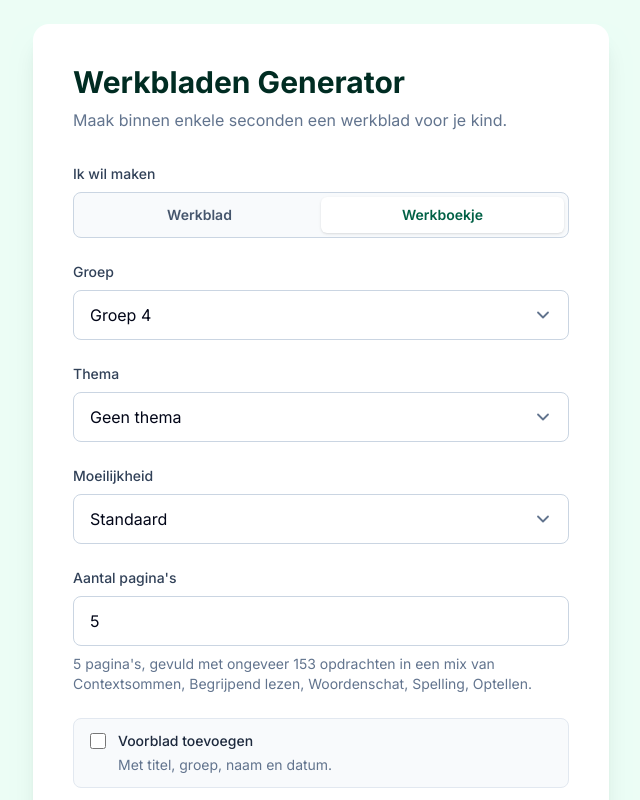
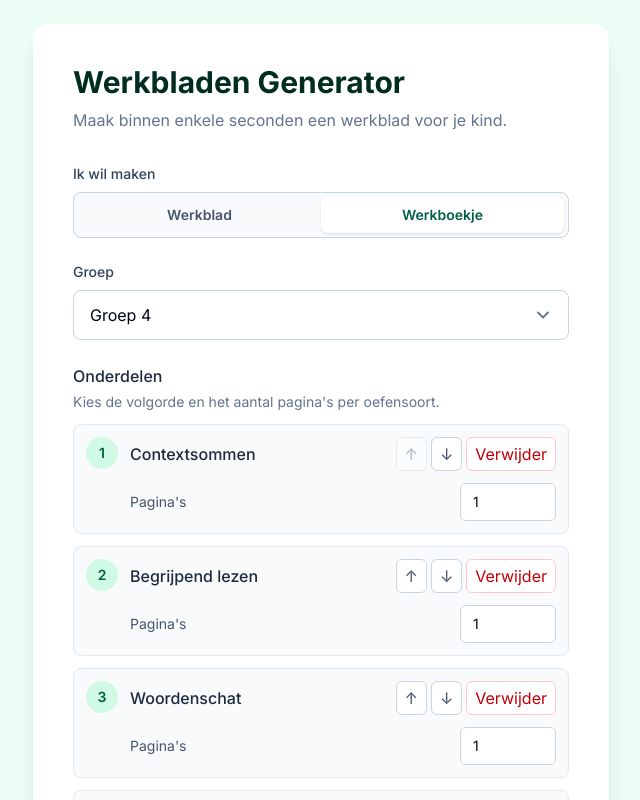
Before and after one commit to Christianlangelaar/werkbladen-generator, a Vue app: page / in a window 1280 px wide. Both pictures are taken after a click on the button "Werkboekje". Shown: the top 800 px of the page, without its empty margins (319-959 px from the left). Built offline with nearby package versions, Linux system fonts and the light colour scheme.

Commit message:
Add custom workbook builder

```diff
--- a/src/components/WorksheetForm.vue
+++ b/src/components/WorksheetForm.vue
@@ -18,12 +18,19 @@ type ExerciseOptionGroup = {
     options: ExerciseOption[]
 }
 
+type WorkbookBuilderItem = {
+    id: number
+    exercise: string
+    pages: number
+}
+
 type StoredWorksheetSettings = {
     mode?: WorksheetMode
     group?: string
     exercise?: string
     assignmentAmount?: number
     pageCount?: number
+    workbookItems?: Array<{ exercise?: string, pages?: number }>
     includeCoverPage?: boolean
     includeAnswerSheet?: boolean
     theme?: string
@@ -37,6 +44,7 @@ const defaultPageCount = 5
 const defaultAssignmentAmount = 10
 const maxWorksheetPages = 5
 const maxWorkbookPages = 25
+const maxWorkbookSectionPages = 5
 const compactArithmeticQuestionsPerPage = 100
 const readingQuestionsPerPage = 7
 const summaryQuestionsPerPage = 4
@@ -49,6 +57,9 @@ const mode = ref<WorksheetMode>(defaultMode)
 const group = ref(defaultGroup)
 const exercise = ref(defaultExercise)
 const pageCount = ref(defaultPageCount)
+const workbookItems = ref<WorkbookBuilderItem[]>([])
+const workbookExerciseToAdd = ref('')
+let nextWorkbookItemId = 1
 const assignmentAmount = ref(defaultAssignmentAmount)
 const includeCoverPage = ref(false)
 const includeAnswerSheet = ref(false)
@@ -326,8 +337,6 @@ const generationSourceLabel = computed(() => {
     if (lastGenerationResult.value?.source === 'fallback') return 'Standaardcontent gebruikt'
     return 'Lokaal opgebouwd'
 })
-const workbookExercises = computed(() => workbookExercisesByGroup[group.value] ?? workbookExercisesByGroup[defaultGroup] ?? [])
-
 function getQuestionsPerPage(exerciseValue: string) {
     if (exerciseValue === 'raamfiguren') {
         return 3
@@ -372,61 +381,81 @@ function getQuestionsPerPage(exerciseValue: string) {
     return standardQuestionsPerPage
 }
 
-function getWorkbookSectionsForPageCount(pageAmount: number) {
-    const exercises = workbookExercises.value
+function createDefaultWorkbookItems(groupValue: string, pageAmount = defaultPageCount) {
+    const exercises = workbookExercisesByGroup[groupValue] ?? workbookExercisesByGroup[defaultGroup] ?? []
+    const itemCount = Math.min(Math.max(Math.trunc(pageAmount), 1), exercises.length, maxWorkbookPages)
 
-    if (exercises.length === 0) {
-        return []
+    return exercises.slice(0, itemCount).map((exerciseValue) => ({
+        id: nextWorkbookItemId++,
+        exercise: exerciseValue,
+        pages: 1,
+    }))
+}
+
+function normalizeWorkbookItems(value: unknown, groupValue: string, legacyPageCount?: unknown) {
+    if (!Array.isArray(value)) {
+        return createDefaultWorkbookItems(groupValue, normalizePageCount(legacyPageCount))
     }
 
-    const activePageCount = Math.min(Math.max(Math.trunc(pageAmount), 1), maxWorkbookPages)
+    const validExercises = new Set(workbookExercisesByGroup[groupValue] ?? [])
+    const seenExercises = new Set<string>()
+    let remainingPages = maxWorkbookPages
+    const items: WorkbookBuilderItem[] = []
 
-    return Array.from({ length: activePageCount }, (_, index) => {
-        const exerciseValue = exercises[index % exercises.length] ?? exercises[0] ?? defaultExercise
+    for (const candidate of value) {
+        if (!candidate || typeof candidate !== 'object') continue
+        const { exercise: exerciseValue, pages: pagesValue } = candidate as { exercise?: unknown, pages?: unknown }
+        if (typeof exerciseValue !== 'string' || !validExercises.has(exerciseValue) || seenExercises.has(exerciseValue)) continue
 
-        return {
-            exercise: exerciseValue,
-            amount: getQuestionsPerPage(exerciseValue),
-        }
-    }) satisfies WorkbookSection[]
+        const pages = Math.min(
+            Math.max(Math.trunc(Number(pagesValue) || 1), 1),
+            maxWorkbookSectionPages,
+            remainingPages,
+        )
+        items.push({ id: nextWorkbookItemId++, exercise: exerciseValue, pages })
+        seenExercises.add(exerciseValue)
+        remainingPages -= pages
+        if (remainingPages === 0) break
+    }
+
+    return items.length > 0 ? items : createDefaultWorkbookItems(groupValue)
 }
 
 const questionsPerPage = computed(() => getQuestionsPerPage(exercise.value))
-const workbookSections = computed(() => getWorkbookSectionsForPageCount(pageCount.value))
+const workbookSections = computed(() => workbookItems.value.map((item) => ({
+    exercise: item.exercise,
+    amount: item.pages * getQuestionsPerPage(item.exercise),
+})) satisfies WorkbookSection[])
+const workbookPageCount = computed(() => workbookItems.value.reduce((total, item) => total + item.pages, 0))
+const availableWorkbookExercises = computed(() => {
+    const selectedExercises = new Set(workbookItems.value.map((item) => item.exercise))
+    return exerciseOptions.value.filter((option) => !selectedExercises.has(option.value))
+})
 const workbookAssignmentAmount = computed(() => workbookSections.value.reduce((total, section) => total + section.amount, 0))
 const maxAssignmentAmount = computed(() => questionsPerPage.value * maxWorksheetPages)
 const estimatedPageCount = computed(() => {
     if (isWorkbookMode.value) {
-        return pageCount.value
+        return workbookPageCount.value
     }
 
     return Math.max(1, Math.ceil(assignmentAmount.value / questionsPerPage.value))
 })
-const quantityInputId = computed(() => isWorkbookMode.value ? 'page-count' : 'assignment-amount')
-const quantityLabel = computed(() => isWorkbookMode.value ? "Aantal pagina's" : 'Aantal opdrachten')
-const quantityMax = computed(() => isWorkbookMode.value ? maxWorkbookPages : maxAssignmentAmount.value)
+const quantityInputId = 'assignment-amount'
+const quantityLabel = 'Aantal opdrachten'
+const quantityMax = computed(() => maxAssignmentAmount.value)
 const quantityValue = computed({
-    get() {
-        return isWorkbookMode.value ? pageCount.value : assignmentAmount.value
-    },
-    set(value: number) {
-        if (isWorkbookMode.value) {
-            pageCount.value = value
-            return
-        }
-
-        assignmentAmount.value = value
-    },
+    get: () => assignmentAmount.value,
+    set: (value: number) => { assignmentAmount.value = value },
 })
 const amountHelpText = computed(() => {
     if (isWorkbookMode.value) {
-        const pageLabel = pageCount.value === 1 ? 'pagina' : "pagina's"
+        const pageLabel = workbookPageCount.value === 1 ? 'pagina' : "pagina's"
         const exerciseLabels = [...new Set(workbookSections.value.map((section) => (
             exerciseLabelByValue.value.get(section.exercise) ?? section.exercise
         )))]
             .join(', ')
 
-        return `${pageCount.value} ${pageLabel}, gevuld met ongeveer ${workbookAssignmentAmount.value} opdrachten in een mix van ${exerciseLabels}.`
+        return `${workbookPageCount.value} ${pageLabel}, ongeveer ${workbookAssignmentAmount.value} opdrachten in ${exerciseLabels}.`
     }
 
     const assignmentLabel = exercise.value === 'tellen-cijfers'
@@ -448,6 +477,32 @@ const supportsDifficulty = computed(() => isWorkbookMode.value || ![
     'woorden-overtrekken',
 ].includes(exercise.value) && !exercise.value.startsWith('tellen-'))
 const activeTheme = computed(() => supportsTheme.value ? normalizeTheme(theme.value) : '')
+
+function addWorkbookItem() {
+    const exerciseValue = workbookExerciseToAdd.value || availableWorkbookExercises.value[0]?.value
+    if (!exerciseValue || workbookPageCount.value >= maxWorkbookPages) return
+
+    workbookItems.value.push({ id: nextWorkbookItemId++, exercise: exerciseValue, pages: 1 })
+    workbookExerciseToAdd.value = ''
+}
+
+function removeWorkbookItem(id: number) {
+    if (workbookItems.value.length <= 1) return
+    workbookItems.value = workbookItems.value.filter((item) => item.id !== id)
+}
+
+function moveWorkbookItem(index: number, direction: -1 | 1) {
+    const targetIndex = index + direction
+    if (targetIndex < 0 || targetIndex >= workbookItems.value.length) return
+
+    const items = [...workbookItems.value]
+    const currentItem = items[index]
+    const targetItem = items[targetIndex]
+    if (!currentItem || !targetItem) return
+    items[index] = targetItem
+    items[targetIndex] = currentItem
+    workbookItems.value = items
+}
 
 function getFirstExerciseForGroup(groupValue: string) {
     return exerciseOptionGroupsByGroup[groupValue]?.[0]?.options[0]?.value ?? defaultExercise
@@ -522,6 +577,11 @@ function loadStoredSettings() {
                 : undefined)
 
         pageCount.value = normalizePageCount(parsedSettings.pageCount)
+        workbookItems.value = normalizeWorkbookItems(
+            parsedSettings.workbookItems,
+            storedGroup,
+            parsedSettings.pageCount,
+        )
         assignmentAmount.value = normalizeAssignmentAmount(storedAssignmentAmount)
         includeCoverPage.value = normalizeBoolean(parsedSettings.includeCoverPage)
         includeAnswerSheet.value = normalizeBoolean(parsedSettings.includeAnswerSheet)
@@ -538,6 +598,10 @@ function saveStoredSettings() {
         group: group.value,
         exercise: exercise.value,
         pageCount: normalizePageCount(pageCount.value),
+        workbookItems: workbookItems.value.map(({ exercise: exerciseValue, pages }) => ({
+            exercise: exerciseValue,
+            pages,
+        })),
         assignmentAmount: normalizeAssignmentAmount(assignmentAmount.value),
         includeCoverPage: includeCoverPage.value,
         includeAnswerSheet: includeAnswerSheet.value,
@@ -548,19 +612,50 @@ function saveStoredSettings() {
 
 loadStoredSettings()
 
+if (workbookItems.value.length === 0) {
+    workbookItems.value = createDefaultWorkbookItems(group.value)
+}
+
 watch(group, () => {
     const hasSelectedExercise = exerciseOptions.value.some((option) => option.value === exercise.value)
 
     if (!hasSelectedExercise) {
         exercise.value = exerciseOptions.value[0]?.value ?? 'contextsommen'
     }
+
+    workbookItems.value = normalizeWorkbookItems(workbookItems.value, group.value)
+    workbookExerciseToAdd.value = ''
 })
 
-watch([mode, group, exercise, pageCount, assignmentAmount, includeCoverPage, includeAnswerSheet, theme, difficulty], saveStoredSettings)
+watch(
+    [mode, group, exercise, pageCount, assignmentAmount, workbookItems, includeCoverPage, includeAnswerSheet, theme, difficulty],
+    saveStoredSettings,
+    { deep: true },
+)
 
 function validateAmount() {
+    if (isWorkbookMode.value) {
+        if (workbookItems.value.length === 0 || workbookPageCount.value < 1) {
+            amountError.value = 'Voeg minimaal één onderdeel toe.'
+            return false
+        }
+        if (workbookItems.value.some((item) => (
+            !Number.isInteger(item.pages) || item.pages < 1 || item.pages > maxWorkbookSectionPages
+        ))) {
+            amountError.value = `Kies per onderdeel 1 tot ${maxWorkbookSectionPages} pagina's.`
+            return false
+        }
+        if (workbookPageCount.value > maxWorkbookPages) {
+            amountError.value = `Je kunt maximaal ${maxWorkbookPages} pagina's maken.`
+            return false
+        }
+
+        amountError.value = ''
+        return true
+    }
+
     if (quantityValue.value < 1) {
-        amountError.value = isWorkbookMode.value ? 'Kies minimaal 1 pagina.' : 'Kies minimaal 1 opdracht.'
+        amountError.value = 'Kies minimaal 1 opdracht.'
 
         return false
     }
@@ -572,9 +667,7 @@ function validateAmount() {
                 ? 'dobbelstenen'
             : compactArithmeticExercises.has(exercise.value) ? 'sommen' : 'opdrachten'
 
-        amountError.value = isWorkbookMode.value
-            ? `Je kunt maximaal ${maxWorkbookPages} pagina's maken.`
-            : `Je kunt maximaal ${maxAssignmentAmount.value} ${assignmentLabel} genereren.`
+        amountError.value = `Je kunt maximaal ${maxAssignmentAmount.value} ${assignmentLabel} genereren.`
 
         return false
     }
@@ -584,7 +677,7 @@ function validateAmount() {
     return true
 }
 
-watch([mode, exercise, pageCount, assignmentAmount], validateAmount)
+watch([mode, exercise, assignmentAmount, workbookItems], validateAmount, { deep: true })
 
 function startGenerationTimer() {
     generationStartedAt.value = Date.now()
@@ -670,12 +763,9 @@ async function generatePdf() {
         @submit.prevent="generatePdf"
     >
         <div>
-            <label
-                class="mb-2 block text-sm font-medium text-slate-700"
-            >
+            <label class="mb-2 block text-sm font-medium text-slate-700">
                 Ik wil maken
             </label>
-
             <div class="grid grid-cols-2 rounded-lg border border-slate-300 bg-slate-50 p-1">
                 <button
                     type="button"
@@ -687,7 +777,6 @@ async function generatePdf() {
                 >
                     Werkblad
                 </button>
-
                 <button
                     type="button"
                     :disabled="isGenerating"
@@ -708,7 +797,6 @@ async function generatePdf() {
             >
                 Groep
             </label>
-
             <div class="relative">
                 <select
                     id="group"
@@ -716,32 +804,14 @@ async function generatePdf() {
                     :disabled="isGenerating"
                     :class="selectClass"
                 >
-                    <option value="1">
-                        Groep 1
-                    </option>
-                    <option value="2">
-                        Groep 2
-                    </option>
-                    <option value="3">
-                        Groep 3
-                    </option>
-                    <option value="4">
-                        Groep 4
-                    </option>
-                    <option value="5">
-                        Groep 5
-                    </option>
-                    <option value="6">
-                        Groep 6
-                    </option>
-                    <option value="7">
-                        Groep 7
-                    </option>
-                    <option value="8">
-                        Groep 8
+                    <option
+                        v-for="groupNumber in 8"
+                        :key="groupNumber"
+                        :value="String(groupNumber)"
+                    >
+                        Groep {{ groupNumber }}
                     </option>
                 </select>
-
                 <span class="pointer-events-none absolute inset-y-0 right-4 flex items-center text-slate-500">
                     <svg
                         aria-hidden="true"
@@ -760,6 +830,143 @@ async function generatePdf() {
                 </span>
             </div>
         </div>
+
+        <section
+            v-if="isWorkbookMode"
+            class="space-y-3"
+            aria-labelledby="workbook-builder-title"
+        >
+            <div>
+                <h2
+                    id="workbook-builder-title"
+                    class="font-medium text-slate-800"
+                >
+                    Onderdelen
+                </h2>
+                <p class="mt-1 text-sm text-slate-500">
+                    Kies de volgorde en het aantal pagina's per oefensoort.
+                </p>
+            </div>
+
+            <ol class="space-y-3">
+                <li
+                    v-for="(item, itemIndex) in workbookItems"
+                    :key="item.id"
+                    class="rounded-lg border border-slate-200 bg-slate-50 p-3"
+                >
+                    <div class="flex items-start gap-3">
+                        <span class="flex h-8 w-8 shrink-0 items-center justify-center rounded-full bg-emerald-100 text-sm font-semibold text-emerald-800">
+                            {{ itemIndex + 1 }}
+                        </span>
+
+                        <div class="min-w-0 flex-1 space-y-3">
+                            <div class="flex flex-wrap items-center justify-between gap-2">
+                                <span class="font-medium text-slate-800">
+                                    {{ exerciseLabelByValue.get(item.exercise) ?? item.exercise }}
+                                </span>
+                                <div class="flex gap-1">
+                                    <button
+                                        type="button"
+                                        :disabled="isGenerating || itemIndex === 0"
+                                        :aria-label="`${exerciseLabelByValue.get(item.exercise) ?? item.exercise} omhoog`"
+                                        class="rounded-md border border-slate-300 bg-white px-2 py-1 text-slate-600 hover:bg-slate-100 disabled:cursor-not-allowed disabled:opacity-40"
+                                        @click="moveWorkbookItem(itemIndex, -1)"
+                                    >
+                                        ↑
+                                    </button>
+                                    <button
+                                        type="button"
+                                        :disabled="isGenerating || itemIndex === workbookItems.length - 1"
+                                        :aria-label="`${exerciseLabelByValue.get(item.exercise) ?? item.exercise} omlaag`"
+                                        class="rounded-md border border-slate-300 bg-white px-2 py-1 text-slate-600 hover:bg-slate-100 disabled:cursor-not-allowed disabled:opacity-40"
+                                        @click="moveWorkbookItem(itemIndex, 1)"
+                                    >
+                                        ↓
+                                    </button>
+                                    <button
+                                        type="button"
+                                        :disabled="isGenerating || workbookItems.length <= 1"
+                                        :aria-label="`${exerciseLabelByValue.get(item.exercise) ?? item.exercise} verwijderen`"
+                                        class="rounded-md border border-red-200 bg-white px-2 py-1 text-red-700 hover:bg-red-50 disabled:cursor-not-allowed disabled:opacity-40"
+                                        @click="removeWorkbookItem(item.id)"
+                                    >
+                                        Verwijder
+                                    </button>
+                                </div>
+                            </div>
+
+                            <label
+                                :for="`workbook-pages-${item.id}`"
+                                class="flex items-center justify-between gap-3 text-sm text-slate-600"
+                            >
+                                <span>Pagina's</span>
+                                <input
+                                    :id="`workbook-pages-${item.id}`"
+                                    v-model.number="item.pages"
+                                    type="number"
+                                    :aria-label="`${exerciseLabelByValue.get(item.exercise) ?? item.exercise}: pagina's`"
+                                    min="1"
+                                    :max="maxWorkbookSectionPages"
+                                    :disabled="isGenerating"
+                                    class="w-24 rounded-md border border-slate-300 bg-white px-3 py-2 text-slate-950 focus:border-emerald-600 focus:outline-none focus:ring-2 focus:ring-emerald-100"
+                                >
+                            </label>
+                        </div>
+                    </div>
+                </li>
+            </ol>
+
+            <div
+                v-if="availableWorkbookExercises.length > 0"
+                class="flex flex-col gap-2 sm:flex-row"
+            >
+                <label
+                    for="workbook-exercise-add"
+                    class="sr-only"
+                >
+                    Oefensoort toevoegen
+                </label>
+                <select
+                    id="workbook-exercise-add"
+                    v-model="workbookExerciseToAdd"
+                    :disabled="isGenerating || workbookPageCount >= maxWorkbookPages"
+                    :class="selectClass"
+                >
+                    <option value="">
+                        Kies een oefensoort
+                    </option>
+                    <option
+                        v-for="option in availableWorkbookExercises"
+                        :key="option.value"
+                        :value="option.value"
+                    >
+                        {{ option.label }}
+                    </option>
+                </select>
+                <button
+                    type="button"
+                    :disabled="isGenerating || !workbookExerciseToAdd || workbookPageCount >= maxWorkbookPages"
+                    class="shrink-0 rounded-lg border border-emerald-600 px-4 py-3 font-medium text-emerald-700 hover:bg-emerald-50 disabled:cursor-not-allowed disabled:opacity-50"
+                    @click="addWorkbookItem"
+                >
+                    Toevoegen
+                </button>
+            </div>
+
+            <p
+                id="workbook-summary"
+                class="text-sm text-slate-500"
+            >
+                {{ amountHelpText }} Maximaal {{ maxWorkbookPages }} pagina's.
+            </p>
+            <p
+                v-if="amountError"
+                id="amount-error"
+                class="text-sm text-red-600"
+            >
+                {{ amountError }}
+            </p>
+        </section>
 
         <div v-if="!isWorkbookMode">
             <label
@@ -902,7 +1109,7 @@ async function generatePdf() {
             </div>
         </div>
 
-        <div>
+        <div v-if="!isWorkbookMode">
             <label
                 class="mb-2 block text-sm font-medium text-slate-700"
                 :for="quantityInputId"
```
Also changed, not shown: 2 other files (tests, documents, lock files or other folders).
